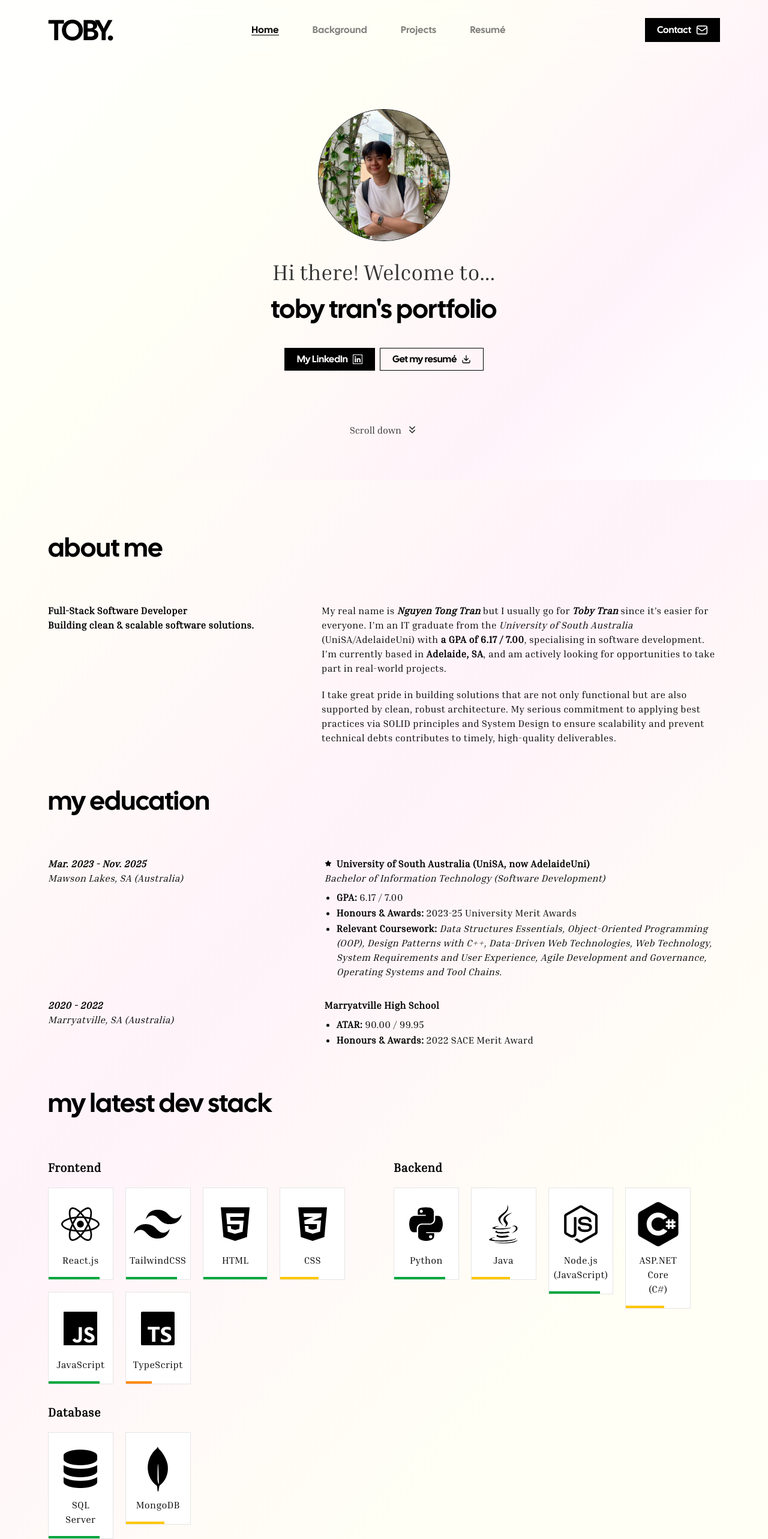
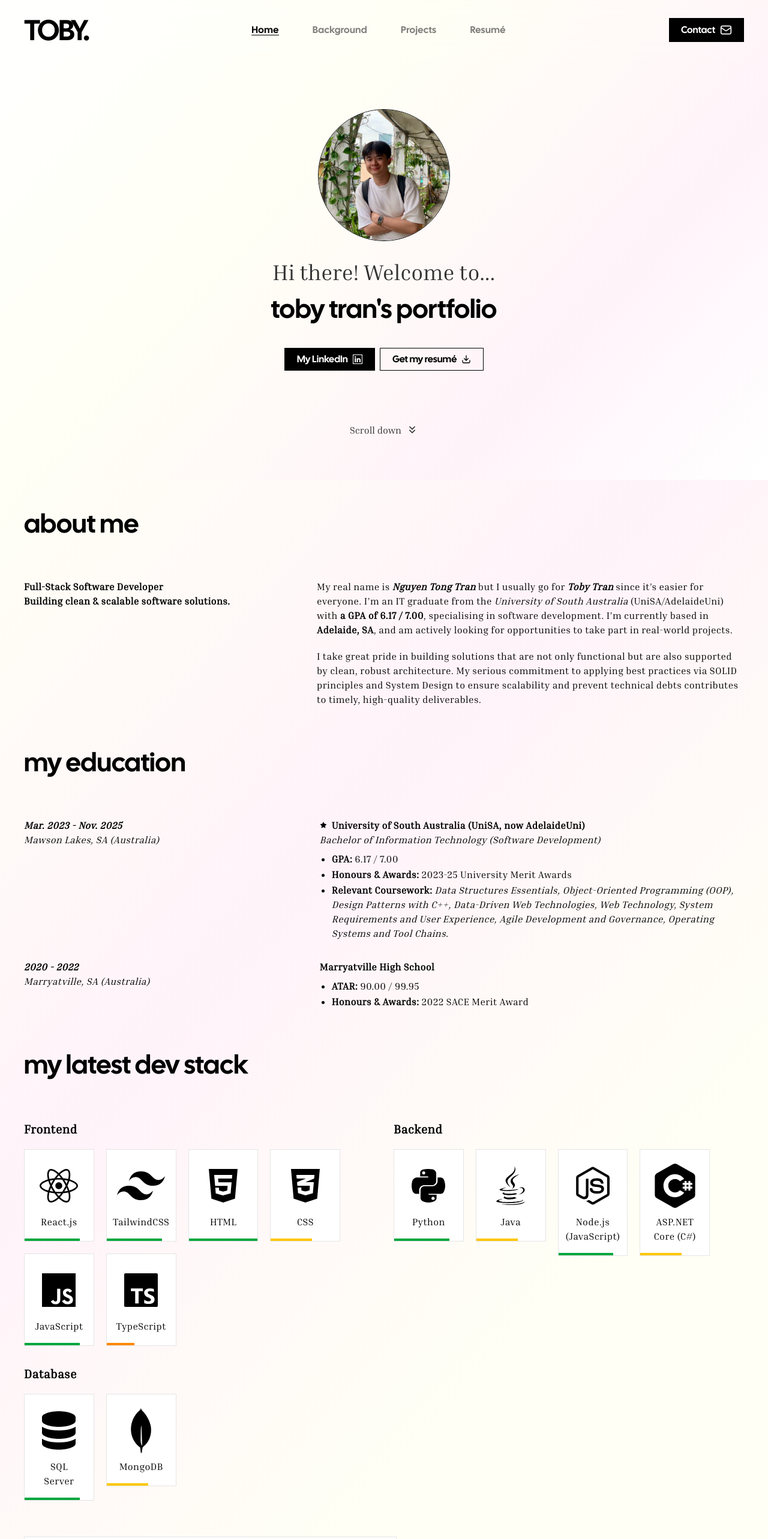
Before and after one commit to ngtong1406/myportfolio, a React (Vite) app: page / in a window 1280 px wide. Shown: the top 2566 px of the page at 60% size. Built offline with nearby package versions, Linux system fonts and the light colour scheme.

Commit message:
Fix padding size across all pages

```diff
--- a/src/components/NavBar.jsx
+++ b/src/components/NavBar.jsx
@@ -50,7 +50,7 @@ const NavBar = ({ setContactPopupShown }) => {
 		<>
 			<nav
 				className={
-					`fixed top-0 w-full h-25 z-50 flex justify-between px-20 items-center backdrop-blur-2xl duration-100 border-b` +
+					`fixed top-0 w-full h-25 z-50 flex justify-between px-10 items-center backdrop-blur-2xl duration-100 border-b` +
 					` ${isScrolled ? "border-black/10 shadow-2xl/5" : "border-transparent"}`
 				}
 			>
--- a/src/pages/BackgroundPage.jsx
+++ b/src/pages/BackgroundPage.jsx
@@ -4,7 +4,7 @@ const BackgroundPage = () => {
 	return (
 		<section
 			id="backgroundPage"
-			className="w-full h-max min-h-screen app-bg-gradient-rv flex flex-col gap-15 p-20"
+			className="w-full h-max min-h-screen app-bg-gradient-rv flex flex-col gap-15 p-10"
 		>
 			<h1>about me</h1>
 			<div className="grid lg:grid-cols-5 md:grid-cols-1 gap-5 font-inria-serif tracking-wide">
@@ -103,7 +103,7 @@ const BackgroundPage = () => {
 
 			<h1>my latest dev stack</h1>
 			<div className="grid lg:grid-cols-2 md:grid-cols-1 gap-8 font-inria-serif tracking-wide">
-				<div>
+				<div className="grow">
 					<p className="card-list-header">Frontend</p>
 					<div className="card-list">
 						<div className="card">
@@ -175,7 +175,7 @@ const BackgroundPage = () => {
 					</div>
 				</div>
 
-				<div>
+				<div className="grow">
 					<p className="card-list-header">Backend</p>
 					<div className="card-list">
 						<div className="card">
@@ -225,7 +225,7 @@ const BackgroundPage = () => {
 					</div>
 				</div>
 
-				<div>
+				<div className="grow">
 					<p className="card-list-header">Database</p>
 					<div className="card-list">
 						<div className="card">
--- a/src/pages/FooterPage.jsx
+++ b/src/pages/FooterPage.jsx
@@ -4,7 +4,7 @@ const FooterPage = () => {
 	return (
 		<section
 			id="resumePage"
-			className="w-full h-max app-bg-gradient-ft flex flex-col gap-1 pt-20 px-20 text-center"
+			className="w-full h-max app-bg-gradient-ft flex flex-col gap-1 pt-10 px-10 text-center"
 		>
 			<p className="branding-logo">TOBY.</p>
 			<div className="inline-flex flex-wrap items-center justify-center gap-5 font-inria-serif">
--- a/src/pages/ProjectsPage.jsx
+++ b/src/pages/ProjectsPage.jsx
@@ -7,7 +7,7 @@ const ProjectsPage = () => {
 	return (
 		<section
 			id="projectsPage"
-			className="w-full h-max min-h-screen app-bg-gradient-pj flex flex-col gap-15 p-20"
+			className="w-full h-max min-h-screen app-bg-gradient-pj flex flex-col gap-15 p-10"
 		>
 			<h1>my projects</h1>
 			<div className="flex flex-row flex-wrap items-center justify-center gap-5 font-inria-serif tracking-wide">
--- a/src/pages/ResumePage.jsx
+++ b/src/pages/ResumePage.jsx
@@ -18,7 +18,7 @@ const ResumePage = () => {
 	return (
 		<section
 			id="resumePage"
-			className="w-full h-max app-bg-gradient-rm flex flex-col gap-15 p-20"
+			className="w-full h-max app-bg-gradient-rm flex flex-col gap-15 p-10"
 		>
 			<h1>my resumé</h1>
 			<div className="flex flex-wrap items-center justify-center gap-3 max-sm:space-y-4 font-inria-serif">
```
